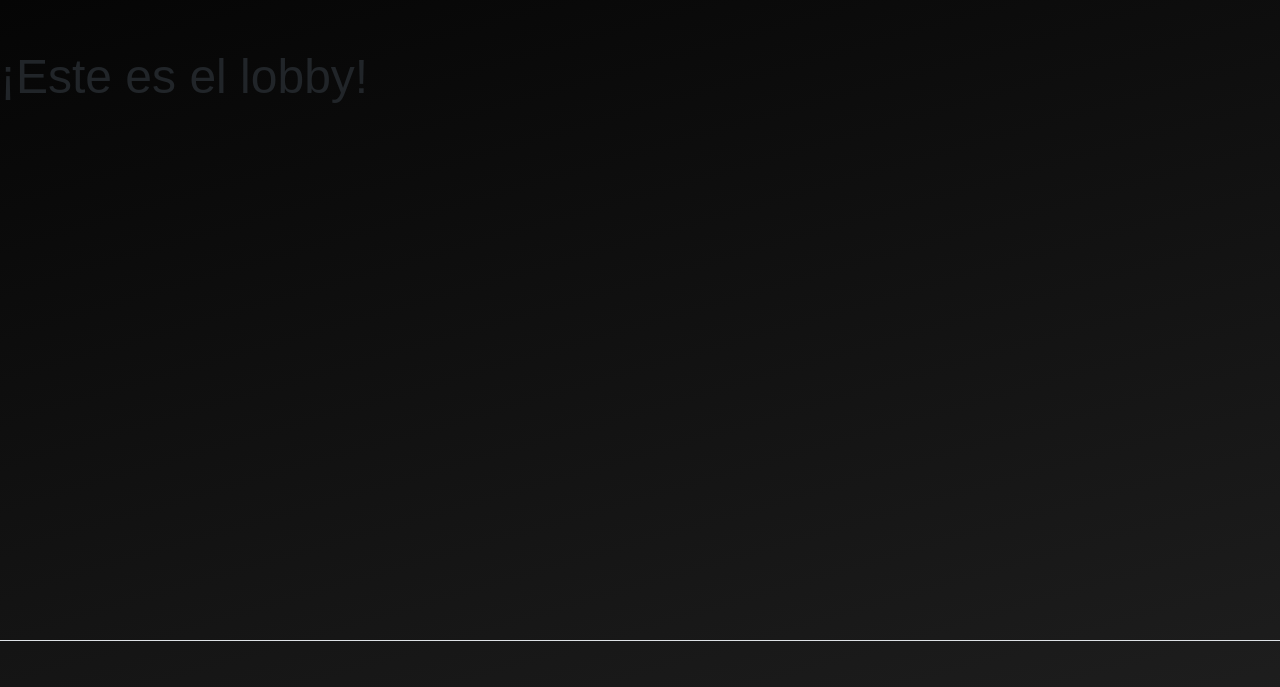
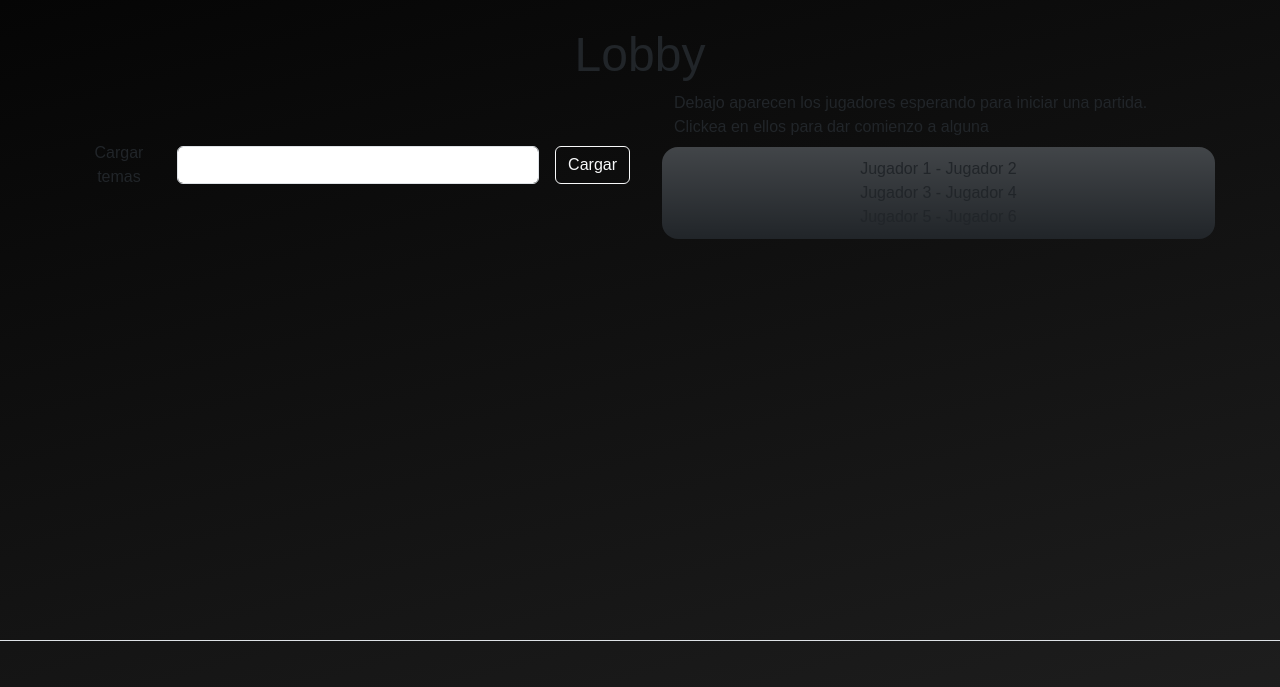
Before and after one commit to JudyProjects/prompt_battle, a website: page views/lobby.html in a window 1280 px wide. Shown: the top 687 px of the page. Drawn offline with nearby package versions, Linux system fonts and the light colour scheme; a web font is replaced by a local one.

Commit message:
pre rebase

```diff
--- /dev/null
+++ b/resources/css/lobby.css
@@ -0,0 +1,24 @@
+ul {
+    list-style-type: none;
+    padding: 10px;
+    margin: 0;
+}
+
+a > li {
+    cursor: pointer;
+    width: auto;
+    margin-left: 25%;
+    margin-right: 25%;
+}
+a > li:hover {
+    background-color: #2f2222;
+    border-radius: 20px;
+}
+
+main {
+    padding: 2%;
+}
+
+.divIzquierda, .divDerecha {
+    width: 45%;
+}
--- a/views/lobby.html
+++ b/views/lobby.html
@@ -11,11 +11,29 @@
     />
     <link rel="stylesheet" href="/resources/css/footer.css" />
     <link rel="stylesheet" href="/resources/css/app.css" />
+    <link rel="stylesheet" href="/resources/css/lobby.css" />
     <script src="/resources/js/includeFooter.js"></script>
   </head>
   <body>
-    <malass="text-center">
-      <h1 class="display-5 pt-5">¡Este es el lobby!</h1>
+    <main class="text-center">
+      <h1 class="display-5">Lobby</h1>
+
+      <div class="d-flex justify-content-center">
+        <div class="divIzquierda d-flex justify-content-center align-items-center me-3">
+          <label for="cargarTemas" class="me-3">Cargar temas</label>
+          <input type="text" id="cargarTemas" class="form-control w-75"/>
+          <button type="submit" class="btn btn-outline-light ms-3">Cargar</button>
+        </div>
+        <div class="divDerecha d-flex justify-content-center row ms-3">
+          <p class="row m-0">Debajo aparecen los jugadores esperando para iniciar una partida.</p>
+          <p class="row m-0 mb-2">Clickea en ellos para dar comienzo a alguna</p>
+          <ul class="bg-dark bg-gradient rounded-4 flex-grow-0">
+            <a><li>Jugador 1 - Jugador 2</li></a>
+            <a><li>Jugador 3 - Jugador 4</li></a>
+            <a><li>Jugador 5 - Jugador 6</li></a>
+          </ul>
+        </div>
+      </div>
     </main>
     <footer
       class="border-top d-flex justify-content-center align-items-center"
```
